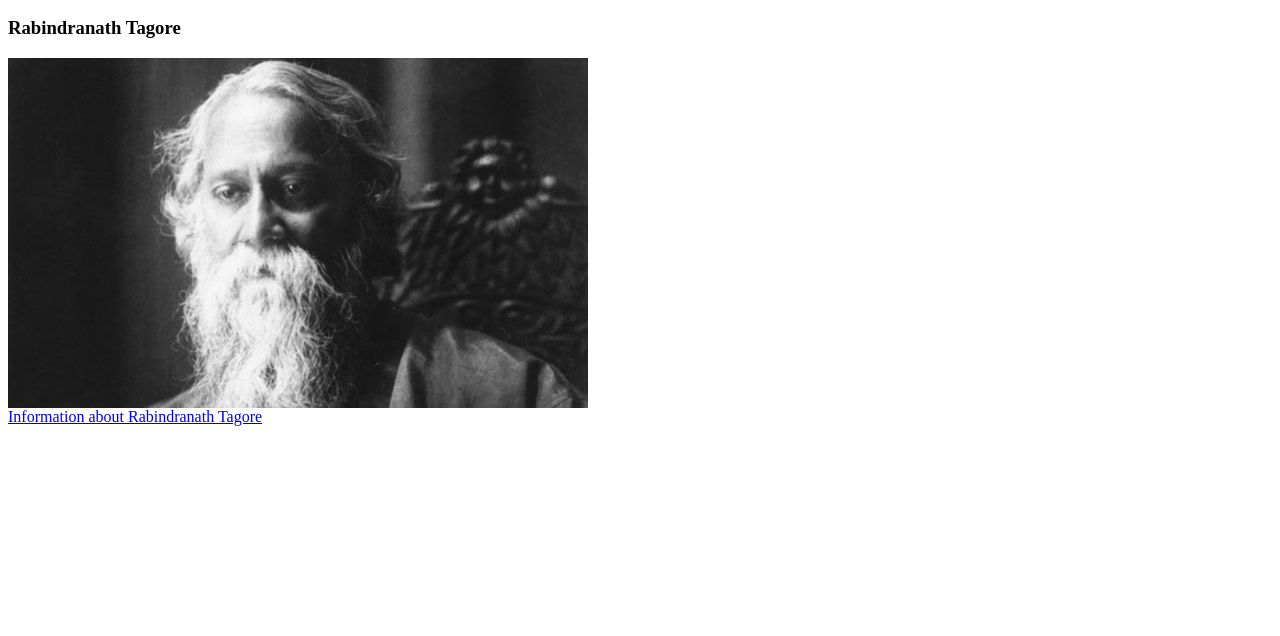
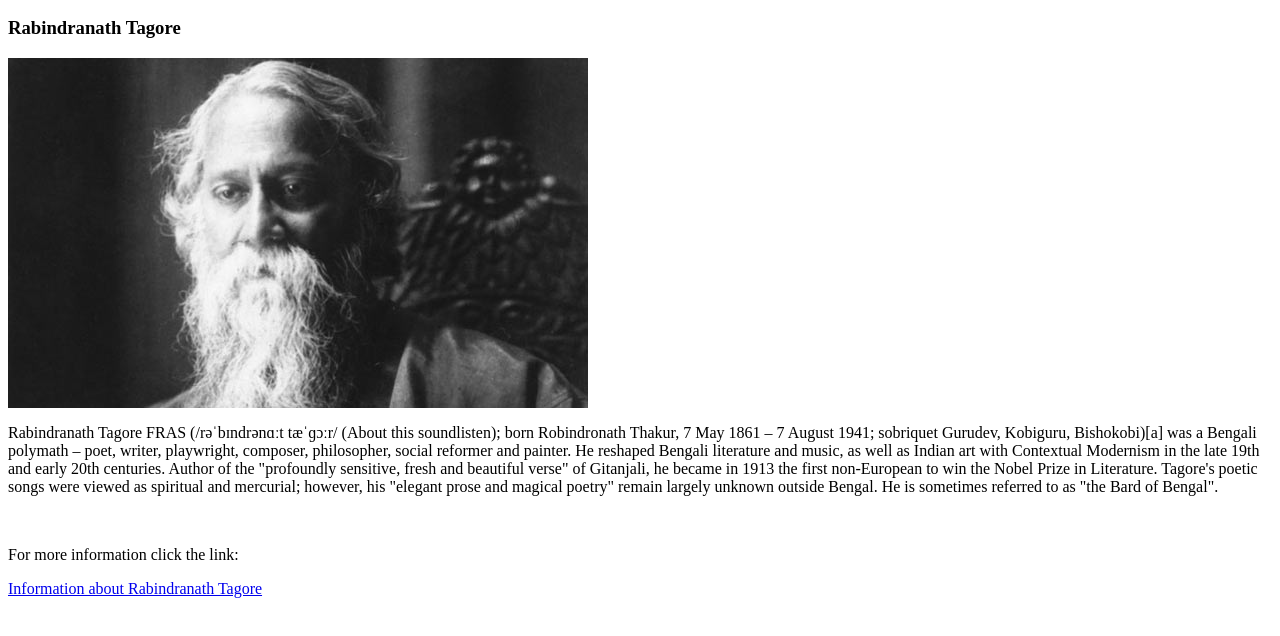
Before and after one commit to Orson2520/Project-60, a plain HTML site: page Index.html in a window 1280 px wide. Shown: the part 96-732 px from the top of the page. Drawn offline with Linux system fonts and the light colour scheme.

Commit message:
Add files via upload

```diff
--- a/Index.html
+++ b/Index.html
@@ -1,4 +1,5 @@
 <html>
+<title>My Inspiration</title>
 <body>
 <h1>My Inspiration</h1>
 <h2>Click on the pictures to view my Inspiration</h2>
@@ -8,9 +9,13 @@
 <img id="picture"  src="rabindranath-tagore.jpg" onclick="picture()">
 </a>
 </span>
+<p>Rabindranath Tagore FRAS (/rəˈbɪndrənɑːt tæˈɡɔːr/ (About this soundlisten); born Robindronath Thakur, 7 May 1861 – 7 August 1941; sobriquet Gurudev, Kobiguru, Bishokobi)[a] was a Bengali polymath – poet, writer, playwright, composer, philosopher, social reformer and painter. He reshaped Bengali literature and music, as well as Indian art with Contextual Modernism in the late 19th and early 20th centuries. Author of the "profoundly sensitive, fresh and beautiful verse" of Gitanjali, he became in 1913 the first non-European to win the Nobel Prize in Literature. Tagore's poetic songs were viewed as spiritual and mercurial; however, his "elegant prose and magical poetry" remain largely unknown outside Bengal. He is sometimes referred to as "the Bard of Bengal".</p>
 <br>
+<section>
+<p>For more information click the link: </p>
 <a class="article"
 href="https://en.wikipedia.org/wiki/Rabindranath_Tagore#Novels"
 target="_blank"> Information about Rabindranath Tagore</a>
+</section>
 </body>
 </html>
```
